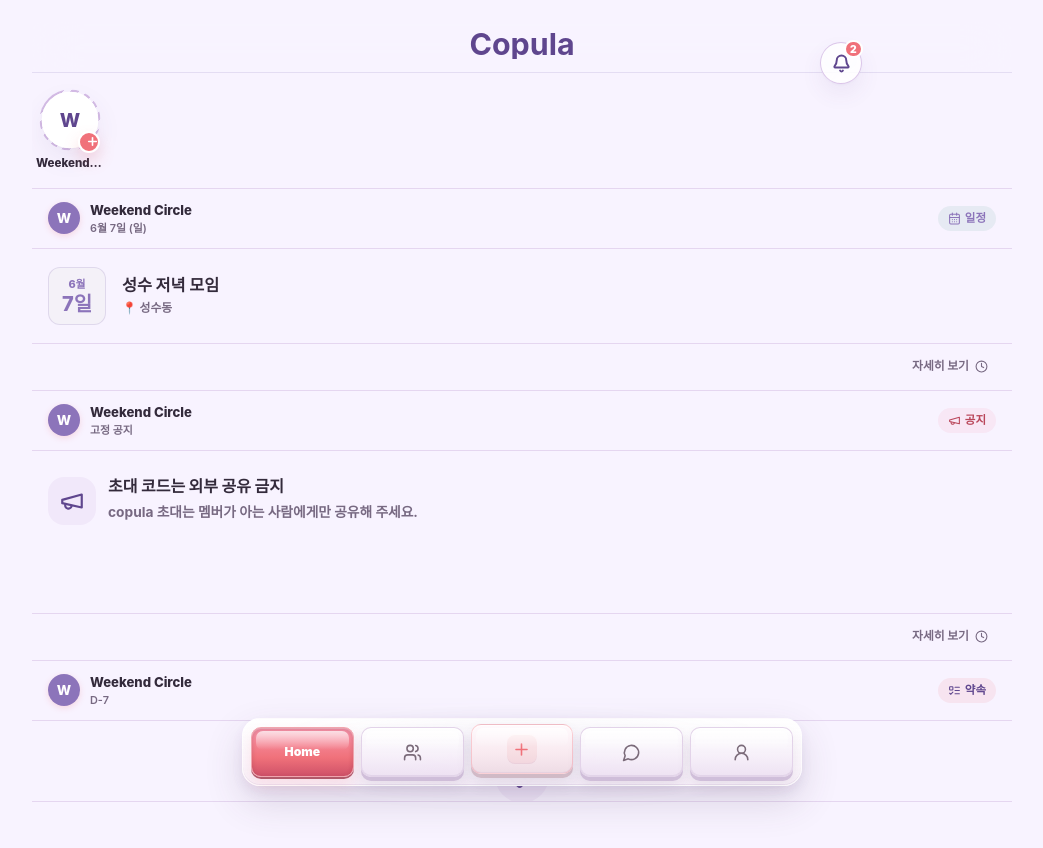
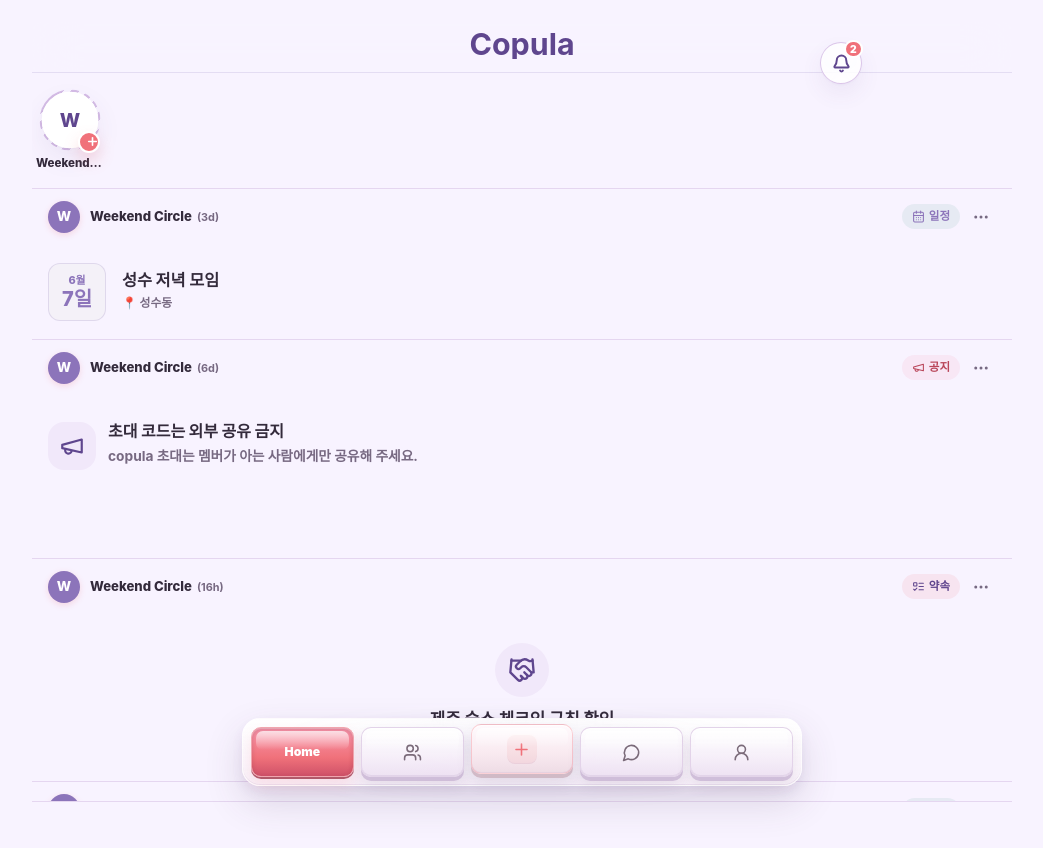
Before and after one commit to nsmae0127/copula, a React (Vite) app in the folder web/: page / in a window 1280 px wide. Shown: the top 848 px of the page, without its empty margins (118-1161 px from the left). Built offline with nearby package versions, Linux system fonts and the light colour scheme; a web font is replaced by a local one.

Commit message:
Refine home feed item header

```diff
--- a/web/src/screens/HomeScreen.tsx
+++ b/web/src/screens/HomeScreen.tsx
@@ -1,13 +1,13 @@
 import { useState, type ReactNode } from "react";
 import {
   CalendarDays,
-  Clock,
   Flag,
   Handshake,
   Image,
   KeyRound,
   ListTodo,
   Megaphone,
+  MoreHorizontal,
   Plus,
   Flame,
 } from "lucide-react";
@@ -33,6 +33,7 @@ interface FeedItem {
   community: Community;
   title: string;
   dateLabel: string;
+  postedAt: string;
   sortDate: Date;
   data: any;
 }
@@ -72,6 +73,7 @@ export function HomeScreen({
           community,
           title: commitment.title,
           dateLabel: formatDue(commitment.dueAt),
+          postedAt: commitment.createdAt,
           sortDate: new Date(commitment.dueAt),
           data: commitment
         }));
@@ -87,6 +89,7 @@ export function HomeScreen({
           community,
           title: event.title,
           dateLabel: new Date(event.startsAt).toLocaleDateString("ko-KR", { month: "short", day: "numeric", weekday: "short" }),
+          postedAt: event.createdAt,
           sortDate: new Date(event.startsAt),
           data: event
         }));
@@ -100,6 +103,7 @@ export function HomeScreen({
         community,
         title: dday.title,
         dateLabel: formatDue(dday.targetDate),
+        postedAt: community.createdAt,
         sortDate: new Date(dday.targetDate),
         data: dday
       }));
@@ -116,6 +120,7 @@ export function HomeScreen({
           community,
           title: album.title,
           dateLabel: new Date(activityDate).toLocaleDateString("ko-KR", { month: "short", day: "numeric" }),
+          postedAt: activityDate,
           sortDate: new Date(activityDate),
           data: album
         };
@@ -133,6 +138,7 @@ export function HomeScreen({
           community,
           title: notice.title,
           dateLabel: notice.pinned ? "고정 공지" : formatRelativeDate(notice.createdAt),
+          postedAt: notice.createdAt,
           sortDate: new Date(notice.createdAt),
           data: notice
         }));
@@ -306,7 +312,7 @@ function renderFeedCard(
   onOpenCommunityModule: (communityId: string, module: CommunityModule) => void,
   onOpenAlbumCommunity: (communityId: string, albumId?: string) => void
 ) {
-  const { community, type, dateLabel, title, data } = item;
+  const { community, type, dateLabel, postedAt, title, data } = item;
   const initial = community.name.charAt(0).toUpperCase();
   const albumCoverItem = type === "album" ? getAlbumCoverItem(data) : null;
   const albumItemCount = type === "album" && Array.isArray(data.items) ? data.items.length : 0;
@@ -362,16 +368,23 @@ function renderFeedCard(
       <header className="feed-card-header">
         <div className="feed-card-community">
           <div className="community-avatar-mini">
-            {initial}
+            {community.coverUrl ? <img src={community.coverUrl} alt="" /> : initial}
           </div>
           <div className="community-meta">
-            <span className="community-name">{community.name}</span>
-            <span className="feed-card-date">{dateLabel}</span>
+            <span className="community-name-line">
+              <span className="community-name">{community.name}</span>
+              <span className="feed-card-time">({formatElapsedShort(postedAt)})</span>
+            </span>
           </div>
         </div>
-        <span className={`feed-badge ${badgeClass}`}>
-          {icon}
-          {badgeText}
+        <span className="feed-card-actions">
+          <span className={`feed-badge ${badgeClass}`}>
+            {icon}
+            {badgeText}
+          </span>
+          <button className="feed-more-button" type="button" onClick={handleCardClick} aria-label="자세히 보기">
+            <MoreHorizontal aria-hidden="true" />
+          </button>
         </span>
       </header>
 
@@ -383,7 +396,7 @@ function renderFeedCard(
             </div>
             <h3>{title}</h3>
             <span className="commitment-scope">
-              공개 범위: {describeVisibility(community, data.visibility)}
+              마감: {dateLabel} · 공개 범위: {describeVisibility(community, data.visibility)}
             </span>
             {data.description && <p className="commitment-desc">{data.description}</p>}
           </div>
@@ -453,13 +466,6 @@ function renderFeedCard(
           </div>
         )}
       </div>
-
-      <footer className="feed-card-footer">
-        <button className="feed-action-btn" onClick={handleCardClick}>
-          자세히 보기
-          <Clock size={13} />
-        </button>
-      </footer>
     </article>
   );
 }
@@ -499,6 +505,23 @@ function formatRelativeDate(value: string) {
   return date.toLocaleDateString("ko-KR", { month: "short", day: "numeric" });
 }
 
+function formatElapsedShort(value: string) {
+  const date = new Date(value);
+  const diffMs = Math.max(0, Date.now() - date.getTime());
+  const diffMinutes = Math.floor(diffMs / 60000);
+  if (diffMinutes < 1) return "now";
+  if (diffMinutes < 60) return `${diffMinutes}m`;
+  const diffHours = Math.floor(diffMinutes / 60);
+  if (diffHours < 24) return `${diffHours}h`;
+  const diffDays = Math.floor(diffHours / 24);
+  if (diffDays < 7) return `${diffDays}d`;
+  const diffWeeks = Math.floor(diffDays / 7);
+  if (diffWeeks < 5) return `${diffWeeks}w`;
+  const diffMonths = Math.floor(diffDays / 30);
+  if (diffMonths < 12) return `${diffMonths}mo`;
+  return `${Math.floor(diffDays / 365)}y`;
+}
+
 function unreadMessageCountForCommunity(state: CopulaState, communityId: string) {
   return state.notifications.filter(
     (notification) =>
```
Also changed, not shown: web/styles.css.
